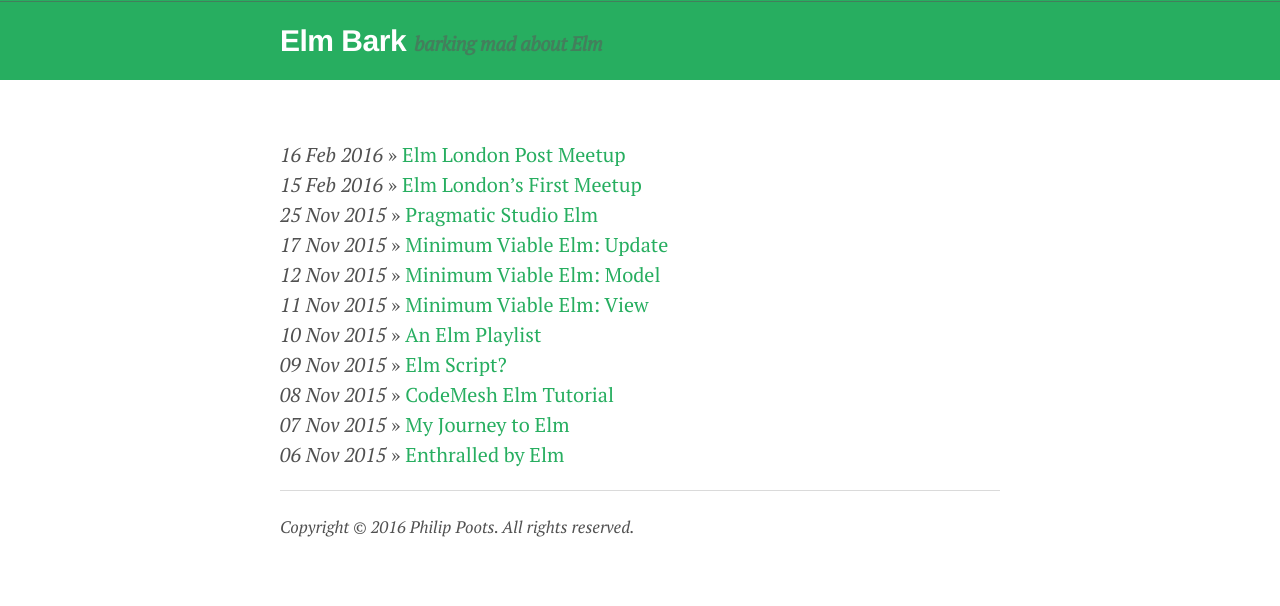
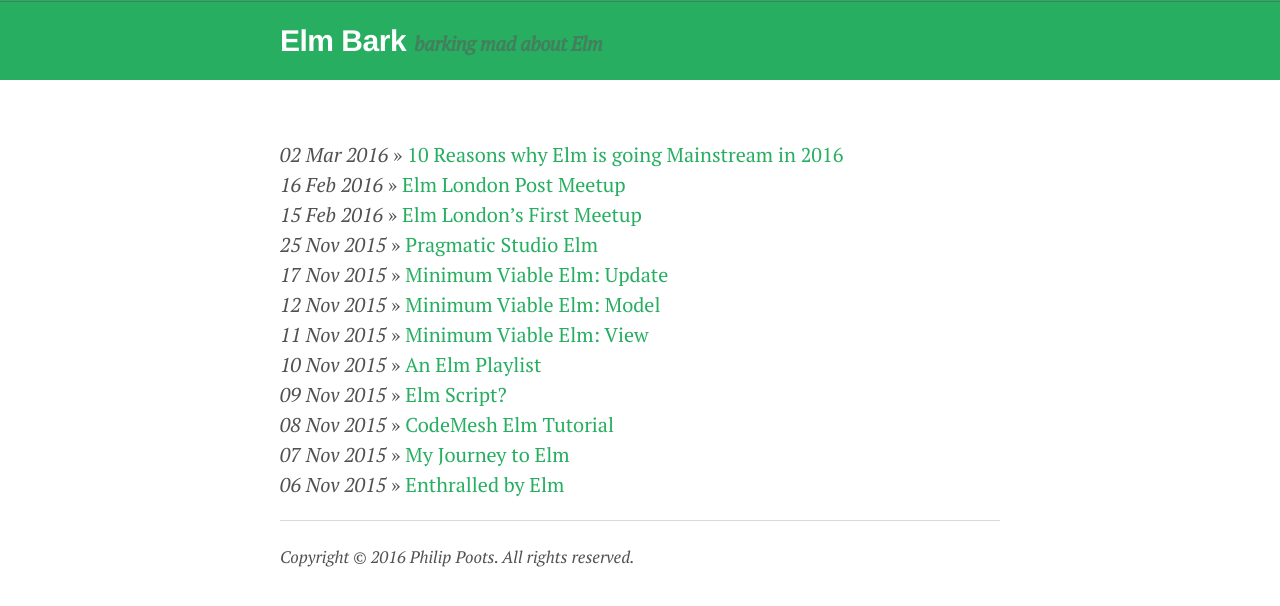
Before and after one commit to pootsbook/elmbark.com, a Jekyll site: the page built from index.html, in a window 1280 px wide. Shown: the top 606 px of the page. Built offline with Jekyll 4.4.1, drawn with Linux system fonts in a browser that asks for light colours; some of the changed lines change nothing that is shown.

Commit message:
Mainstream Elm

```diff
--- /dev/null
+++ b/_posts/2016-03-02-mainstream-elm.md
@@ -0,0 +1,73 @@
+---
+layout: post
+title: 10 Reasons why Elm is going Mainstream in 2016
+subtitle: Poots Punts
+---
+
+Elm has impressed me and delighted me so much of late that I will almost exclusively be writing Elm in 2016. I believe that Elm has all the ingredients necessary to become a mainstream language and predict that it will do so in 2016. In some ways this is a leap of faith, as the choice of a new and up-and-coming programming language so often is. But true faith is never completely blind and the following factors give me reason to believe it is much more like a small step.
+
+## 1. Going Mainstream is a public goal of Elm creator Evan Czaplicki
+
+There may appear to be little rhyme nor reason to why a particular programming language sets the world alight, reaches a tipping point or achieves mass adoption, however it surely helps if you make that an overt goal. An audience member seemed a little taken aback with the closing keynote at [Curry On Conference 2015](http://curry-on.org/2015/sessions/lets-be-mainstream-user-focused-design-in-elm.html) ([video](https://www.youtube.com/watch?v=oYk8CKH7OhE)) where Evan shared this goal explicitly, expressing it in the title of his talk, “Let’s be mainstream! User-focused design in Elm”. The listener challenged Evan in the Q&A at the end ([48:56](https://youtu.be/oYk8CKH7OhE?t=2936)) stating that language adoption was completely random and could not be coerced or controlled. Evan neatly avoided confronting the veracity of that statement head on by saying that even if it is random, it surely helps to do the things that would help if it weren’t.
+
+## 2. Evan is making a ‘product’ people love
+
+Paul Graham in his 2009 essay ‘Startups in 13 Sentences’ articulates what I have frequently heard as a method of creating a successful startup. Instead of making a product or service that a lot of people *like*, rather concentrate on making something that a small group of people *love*s.
+
+> Better to make a few users love you than a lot ambivalent.
+
+I can’t think of a language or framework in recent history that has caught the imagination or engenders praise quite like Elm. Personally, the only reference point I have is Ruby with Rails, and that was ten years ago. Browsing the @elmlang Twitter timeline will leave you in no doubt of people’s appreciation for Elm and will go some way in convincing you with the strength of feeling and emotion. Here are a few examples:
+
+<blockquote class="twitter-tweet" data-lang="en"><p lang="en" dir="ltr">Picking up <a href="https://twitter.com/hashtag/elmlangsrc=hash">#elmlang</a> this weekend. It&#39;s incredible. Surely one of the most accessible and fun languages I&#39;ve used to date. Thanks <a href="https://twitter.com/elmlang">@elmlang</a>!</p>&mdash; Rohan Orton (@rohan_orton) <a href="https://twitter.com/rohan_orton/status/701332628696338432">February 21, 2016</a></blockquote>
+
+<blockquote class="twitter-tweet" data-lang="en"><p lang="en" dir="ltr">Writing my 1st app in <a href="https://twitter.com/elmlang">@elmlang</a>. Once I fix the compile errors, IT JUST WORKS. Never experienced anything like this in 30+ years of coding.</p>&mdash; jf cloutier (@jfcloutier) <a href="https://twitter.com/jfcloutier/status/693569076984168448">January 30, 2016</a></blockquote>
+
+<blockquote class="twitter-tweet" data-lang="en"><p lang="en" dir="ltr">Got back coding daily in 2015, longest streak was 100 days. All down to the excitement of Elm <a href="https://twitter.com/hashtag/code2015src=hash">#code2015</a> <a href="https://twitter.com/elmlang">@elmlang</a> <a href="https://t.co/O8gaNWQaf7">pic.twitter.com/O8gaNWQaf7</a></p>&mdash; Noah (@eeue56) <a href="https://twitter.com/eeue56/status/683032004275908609">January 1, 2016</a></blockquote>
+
+<blockquote class="twitter-tweet" data-lang="en"><p lang="en" dir="ltr">more than 25 opened tabs about <a href="https://twitter.com/elmlang">@elmlang</a>, I think I’m in love</p>&mdash; Roberto Soares (@bt1) <a href="https://twitter.com/bt1/status/704842443020234752">March 2, 2016</a></blockquote>
+
+## 3. *Who* loves it
+
+An equally important factor as people people loving it is who those people are. It cannot be coincidence that Elm has captured the imagination of our elite. Well respected authors and speakers like Jessica Kerr, ‘[I never enjoyed front-end development, until I found Elm.](http://blog.jessitron.com/2015/08/an-elm-example-reading-url-parameters.html)’; James Edward Gray, ‘[super fun language](https://twitter.com/JEG2/status/651783590385074176)’; Andre Medeiros (creator of Cycle.js) is often effusive in exhorting people to experiment with Elm; Dan Abramov (creator of Redux.js) credits Elm for elements of the library’s approach and success. These have taken more than an active interest in Elm and on the flip side, more unheralded practitioners are singing its praises. That some of these were early adopters of Ruby has not escaped me, but rather reinforced the impression that it is something to sit up and take notice of. Even Brendan Eich (creator of JavaScript) [digs it](https://twitter.com/brendaneich/status/642171349327286272).
+
+## 4. It is a compelling antidote to JavaScript (framework) fatigue
+
+The vicissitudes of the modern JavaScript programmer have been well documented of late and many responses or rebuttals have consisted of iterating that you do not get all the benefits of modern JavaScript for free. And that’s true, but really the argument is about _who is paying_. The contention is whether the layman or the library-/tool-maker should be footing the bill. Unless I was mistaken, it seems the consensus was that things would improve in time but until then you are on your own.
+
+Elm offers a much more compassionate world where much of the minutae is, by design, non-existent. Versioning conflicts may be a thing of the past thanks to Elm’s type system and the package-manager’s use of it to reject incompatible upgrades. JavaScript itself is becoming more like the ecosystem around it with rapid change occuring not just in libraries but in the language itself—and forgive me for observing that many changes, while for the better, seem whimsically and experimentally brought about. The surface area of JavaScript is increasing, becoming more complex and sometimes at odds with itself.
+
+With Elm, it is small, learnable, and changes are thoughtfully and carefully introduced (sometimes even remaining non-committal so the best decision is made at the right time; like lean manufacturing applied to language design with just-in-time production by taking decisions at the last responsible moment).
+
+## 5. Elm Embraces our Functional Future
+
+Only the most die-hard object-oriented programmer would have encapsulated themselves to the extent that they were ignorant of the steady and rising beat of the functional drum. Elm is a gateway drug to picking up the functional programming bug. Elm eschews the snobbery often associated with the product of the academy and gives the layman reason to school himself. It makes functional programming accessible, and by bringing it to the front-end, gives people a good reason to learn it (and use it).
+
+## 6. Elm is Friendly
+
+Elm is an incredibly friendly language thanks to its helpful compiler. Where others leave you feeling stupid for operator error, Elm most graciously lets you know where you went wrong and how you might fix it. Gone are the minutes (hours?) wasted on one character typos or bouts of head-scratching or hair-pulling because of forgetting to update that obscure call to a function you just renamed.
+
+<blockquote class="twitter-tweet" data-lang="en"><p lang="en" dir="ltr">Error messages from <a href="https://twitter.com/elmlang">@elmlang</a> compiler are so useful and friendly <a href="https://t.co/AUhbUgVZSa">pic.twitter.com/AUhbUgVZSa</a></p>&mdash; Laurent Paoletti (@providenz) <a href="https://twitter.com/providenz/status/670518219355119617">November 28, 2015</a></blockquote>
+
+## 7. Elm is Gathering Momentum
+
+It’s clear to see that Elm is already gathering momentum, whether that’s in the number of new libraries introduced, the number of posts on the mailing list, the tweet volume or the number of companies using it in production. Elm has started on a trajectory.
+
+## 8. Elm is not Fronted by a Major Corporation
+
+This can always go either way. Elm is not fronted by a major corporation but the support model looks like it will be a conglomeration of small companies. This is more similar to technologies like Rails, PostgreSQL and Ember.js than it is React or Angular. That’s not to say it might not get picked up in the future or that corporate support is a bad thing, but it has support.
+
+When I drafted this Evan Czaplicki was being supported by Prezi to work on Elm full-time, and now NoRedInk have taken over that responsibility while Prezi are helping set up the Elm Software Foundation. The fact that NoRedInk is a startup, supporting a language creator full-time, is almost unprecedented at such an early company stage, but demonstrates just how much they consider Elm key to their success. (As a counterpoint, Heroku hired Matz, creator of Ruby, in 2011, _after_ Salesforce acquired them for $212m).
+
+## 9. Elm has Great Documentation and Learning Materials
+
+Elm’s package site, which also includes the core language documentation, is a joy to use. Searching, browsing and reading the documentation is done incredibly well and it is easy to get what you are looking for. In addition, the website offers great introductory material, including the excellent Elm Architecture Tutorial and is well supplemented with the highly recommended Pragmatic Studio screencasts. Where there are gaps, I am sure they will be filled as more people kick the tires.
+
+## 10. Elm has Tremendous Potential
+
+There’s far too much to squeeze into a small paragraph but being a functional programming language with immutability baked in opens up many possibilities for better (time-travelling) debugging, visualisation of your code / program, and potentially interactive programming *à la* Inventing on Principle by Bret Victor. Proof of concept has been done with Elm native and I am sure that soon we will be able to have Elm on the back-end with Node.js or likely native with another compiler or runtime.
+
+## 11. Evan Czaplicki Joined NoRedInk
+
+This happened the day that I drafted this post (a while ago, I know), so it’s worth including it as a major positive direction for Elm. This is the uniting of the brains and the braun of Elm. Richard Feldman at NoRedInk is Elm’s most ardent proponent, humorously regaling us with the self-evident benefits that he, and subsequently NoRedInk, have experienced when migrating to Elm. They are likely Elm’s largest production user. In combination with Evan, who is actively developing Elm full time this means there will be a much tighter feedback loop for future experimentation and language implementation and improvements.
+
+You should try Elm out, bearing in mind that Elm is still relatively young and small so it will undoubtedly experience some growing pains but I believe it is already worth making the jump. I have.
--- a/assets/elmbark.css
+++ b/assets/elmbark.css
@@ -514,6 +514,10 @@
   top: 0.4em;
 }
 
+.twitter-tweet {
+  margin: auto;
+}
+
 footer {
   border-top: 1px solid #dadada;
   padding-top: 1em;
```
